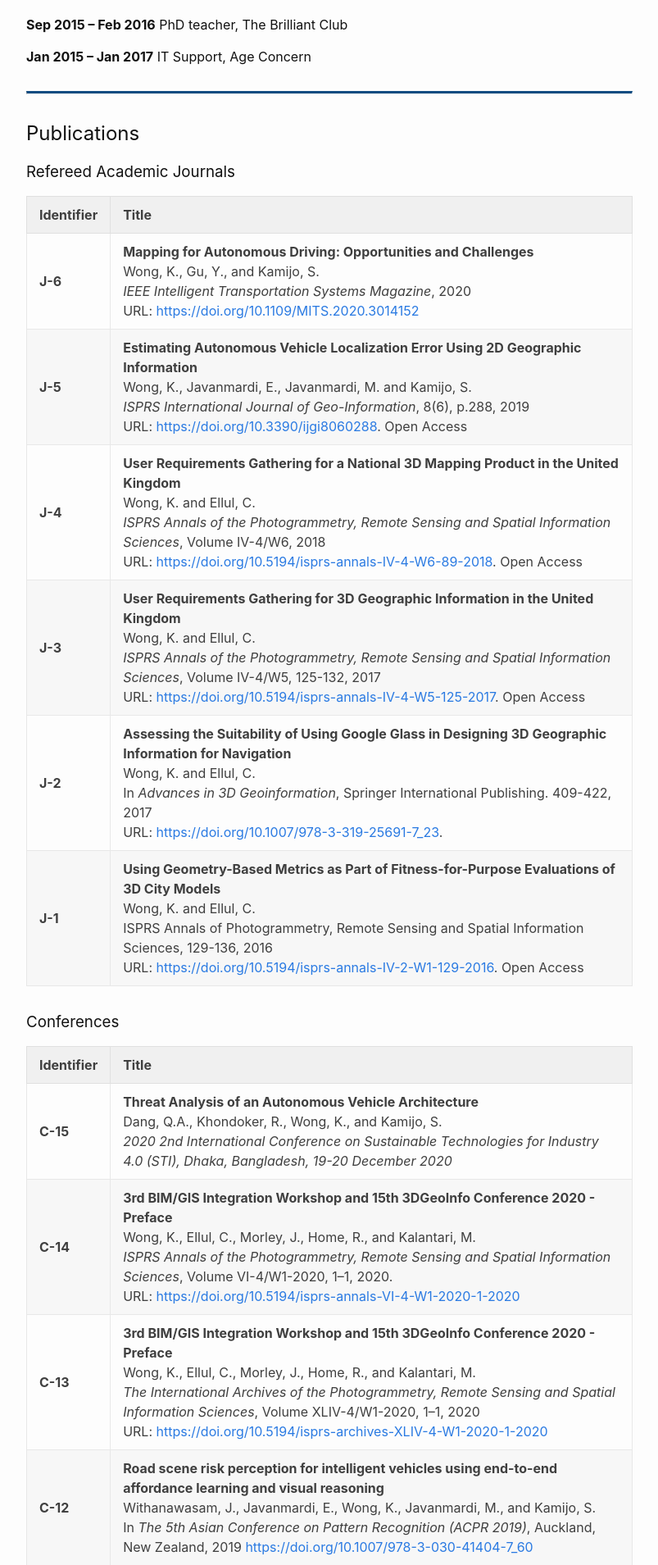
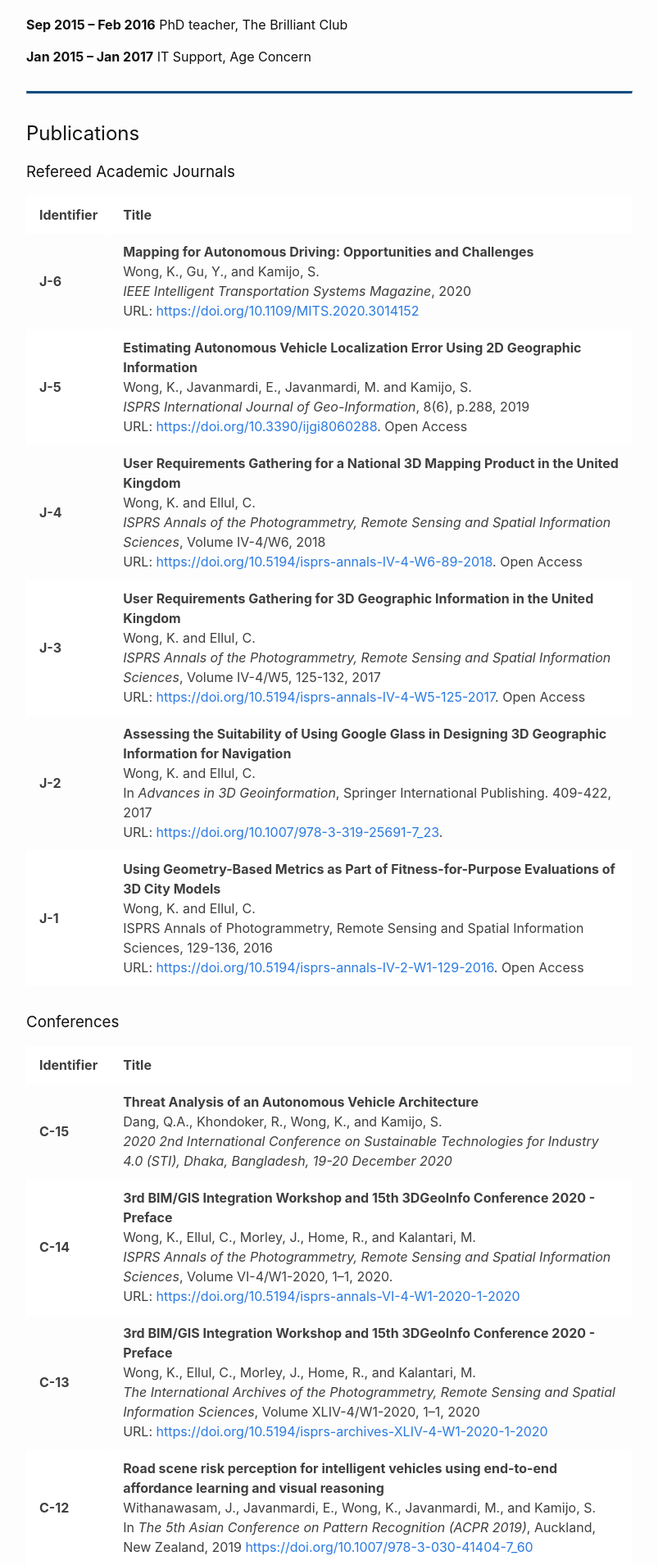
Before and after one commit to kel196/kel196.github.io, a Jekyll site: the page built from index.md, in a window 1280 px wide. Shown: the part 3678-5587 px from the top of the page at 82% size, without its empty margins (238-1041 px from the left). Built offline with Jekyll 4.4.1, drawn with Linux system fonts in a browser that asks for light colours; our own code applies the rules of GitHub Pages for plain Markdown files.

Commit message:
shinkansen.scss

```diff
--- a/_config.yml
+++ b/_config.yml
@@ -12,9 +12,10 @@ logo: /icon.png
 email: kelvinwong@outlook.com
 github: is\_project\_page:false
 minima:
+  skin: shinkansen
   social_links:
     twitter: kel_196
-    github: kel196
+#     github: kel196
 #     stackoverflow: "11111"
 #     dribbble: jekyll
 #     facebook: jekyll
--- a/_sass/minima/_layout.scss
+++ b/_sass/minima/_layout.scss
@@ -123,7 +123,6 @@
  */
 .site-footer {
   border-top: 1px solid $border-color-01;
-  background-color: #4F565C;
   padding: $spacing-unit 0;
 }
 
--- a/_sass/minima/custom-variables.scss
+++ b/_sass/minima/custom-variables.scss
@@ -8,3 +8,7 @@ h1 {
   font-size: 2.5em;
   color:#00000;
 }
+
+.site-footer {
+  background-color: #4F565C;
+}
--- /dev/null
+++ b/_sass/minima/skins/shinkansen.scss
@@ -0,0 +1,91 @@
+@charset "utf-8";
+
+$brand-color:           #FFFFFF !default;
+$brand-color-light:     lighten($brand-color, 40%) !default;
+$brand-color-dark:      darken($brand-color, 25%) !default;
+
+$site-title-color:      $brand-color-dark !default;
+
+$text-color:            #111111 !default;
+$background-color:      #fdfdfd !default;
+$code-background-color: #eeeeff !default;
+
+$link-base-color:       #2a7ae2 !default;
+$link-visited-color:    darken($link-base-color, 15%) !default;
+$link-hover-color:      $text-color !default;
+
+$border-color-01:       $brand-color-light !default;
+$border-color-02:       lighten($brand-color, 35%) !default;
+$border-color-03:       $brand-color-dark !default;
+
+$table-text-color:      lighten($text-color, 18%) !default;
+$table-zebra-color:     lighten($brand-color, 46%) !default;
+$table-header-bg-color: lighten($brand-color, 43%) !default;
+$table-header-border:   lighten($brand-color, 37%) !default;
+$table-border-color:    $border-color-01 !default;
+
+
+// Syntax highlighting styles should be adjusted appropriately for every "skin"
+// ----------------------------------------------------------------------------
+
+.highlight {
+  .c     { color: #998; font-style: italic } // Comment
+  .err   { color: #a61717; background-color: #e3d2d2 } // Error
+  .k     { font-weight: bold } // Keyword
+  .o     { font-weight: bold } // Operator
+  .cm    { color: #998; font-style: italic } // Comment.Multiline
+  .cp    { color: #999; font-weight: bold } // Comment.Preproc
+  .c1    { color: #998; font-style: italic } // Comment.Single
+  .cs    { color: #999; font-weight: bold; font-style: italic } // Comment.Special
+  .gd    { color: #000; background-color: #fdd } // Generic.Deleted
+  .gd .x { color: #000; background-color: #faa } // Generic.Deleted.Specific
+  .ge    { font-style: italic } // Generic.Emph
+  .gr    { color: #a00 } // Generic.Error
+  .gh    { color: #999 } // Generic.Heading
+  .gi    { color: #000; background-color: #dfd } // Generic.Inserted
+  .gi .x { color: #000; background-color: #afa } // Generic.Inserted.Specific
+  .go    { color: #888 } // Generic.Output
+  .gp    { color: #555 } // Generic.Prompt
+  .gs    { font-weight: bold } // Generic.Strong
+  .gu    { color: #aaa } // Generic.Subheading
+  .gt    { color: #a00 } // Generic.Traceback
+  .kc    { font-weight: bold } // Keyword.Constant
+  .kd    { font-weight: bold } // Keyword.Declaration
+  .kp    { font-weight: bold } // Keyword.Pseudo
+  .kr    { font-weight: bold } // Keyword.Reserved
+  .kt    { color: #458; font-weight: bold } // Keyword.Type
+  .m     { color: #099 } // Literal.Number
+  .s     { color: #d14 } // Literal.String
+  .na    { color: #008080 } // Name.Attribute
+  .nb    { color: #0086B3 } // Name.Builtin
+  .nc    { color: #458; font-weight: bold } // Name.Class
+  .no    { color: #008080 } // Name.Constant
+  .ni    { color: #800080 } // Name.Entity
+  .ne    { color: #900; font-weight: bold } // Name.Exception
+  .nf    { color: #900; font-weight: bold } // Name.Function
+  .nn    { color: #555 } // Name.Namespace
+  .nt    { color: #000080 } // Name.Tag
+  .nv    { color: #008080 } // Name.Variable
+  .ow    { font-weight: bold } // Operator.Word
+  .w     { color: #bbb } // Text.Whitespace
+  .mf    { color: #099 } // Literal.Number.Float
+  .mh    { color: #099 } // Literal.Number.Hex
+  .mi    { color: #099 } // Literal.Number.Integer
+  .mo    { color: #099 } // Literal.Number.Oct
+  .sb    { color: #d14 } // Literal.String.Backtick
+  .sc    { color: #d14 } // Literal.String.Char
+  .sd    { color: #d14 } // Literal.String.Doc
+  .s2    { color: #d14 } // Literal.String.Double
+  .se    { color: #d14 } // Literal.String.Escape
+  .sh    { color: #d14 } // Literal.String.Heredoc
+  .si    { color: #d14 } // Literal.String.Interpol
+  .sx    { color: #d14 } // Literal.String.Other
+  .sr    { color: #009926 } // Literal.String.Regex
+  .s1    { color: #d14 } // Literal.String.Single
+  .ss    { color: #990073 } // Literal.String.Symbol
+  .bp    { color: #999 } // Name.Builtin.Pseudo
+  .vc    { color: #008080 } // Name.Variable.Class
+  .vg    { color: #008080 } // Name.Variable.Global
+  .vi    { color: #008080 } // Name.Variable.Instance
+  .il    { color: #099 } // Literal.Number.Integer.Long
+}
```
